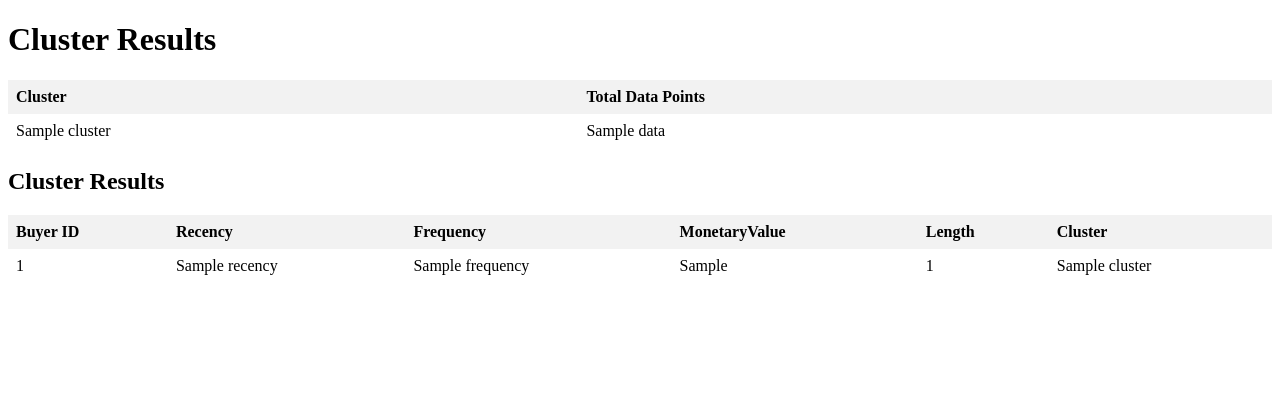
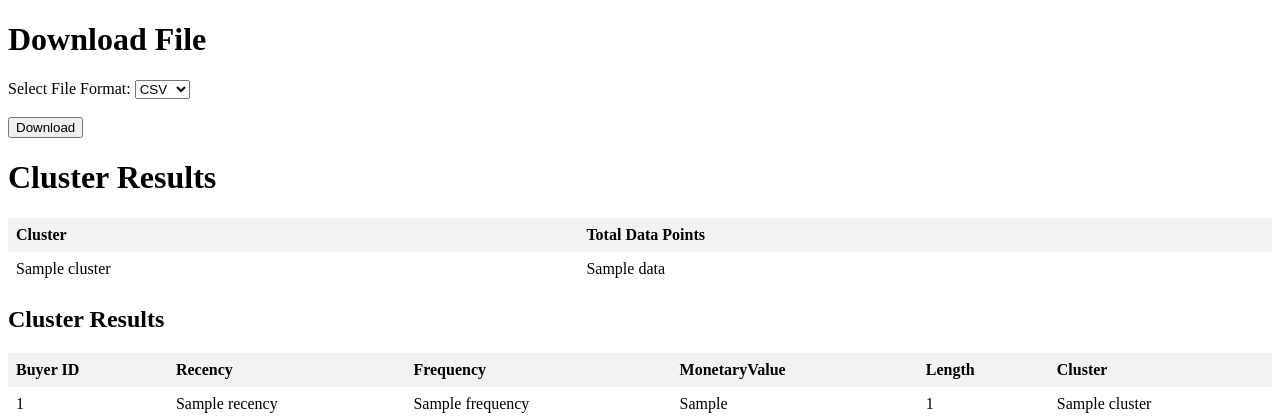
Before and after one commit to arinkistian/flask_project, a Flask app: template templates/cluster.html in a window 1280 px wide. Shown: the top 420 px of the page. Run offline with Flask 3, Linux system fonts and the light colour scheme; the template is opened without the code that fills it: most values are stand-ins (such as "Sample title", 1, 10 or a date in 2020); parts of the project's set-up code (start-up, migrations or seed data) failed here and were passed over.

Commit message:
download feature done

```diff
--- a/app.py
+++ b/app.py
@@ -1,5 +1,6 @@
-from flask import Flask, render_template, request, redirect, send_file
+from flask import Flask, render_template, request, redirect, send_file, make_response
 import pandas as pd
+from io import BytesIO
 
 from preprocess import preprocess_data
 from clustering import perform_clustering
@@ -7,6 +8,7 @@ from clustering import perform_clustering
 app = Flask(__name__)
 
 preprocessed_data = pd.DataFrame()
+merged_df = pd.DataFrame()
 
 def allowed_file(filename):
     return '.' in filename and filename.rsplit('.', 1)[1].lower() == 'csv'
@@ -41,25 +43,65 @@ def preprocess_route():
 
 @app.route('/cluster', methods=['GET'])
 def cluster_data():
-    global preprocessed_data, data_lrfm
+    global preprocessed_data, data_lrfm, merged_df
 
     n_clusters = 3
-    # clusters = perform_clustering(preprocessed_data, n_clusters, verbose=False)
-
-    # data_lrfm_copy = data_lrfm.copy()
-    # data_lrfm_copy['Cluster'] = clusters['Cluster']
-
-    # print(data_lrfm_copy)
 
     cluster_counts, df_clustered = perform_clustering(preprocessed_data, n_clusters)
 
     # Merge data_lrfm with df_clustered based on the index
     merged_df = data_lrfm.merge(df_clustered[['Cluster']], left_index=True, right_index=True)
 
-    # Merge data_lrfm with cluster_results based on the index
-    # merged_df = data_lrfm_copy.merge(cluster_results, left_index=True, right_index=True)
+    merged_df['buyer_id'] = range(1, len(merged_df) + 1)
+    # Move the "buyer_id" column to the left side
+    cols = merged_df.columns.tolist()
+    cols = ['buyer_id'] + [col for col in cols if col != 'buyer_id']
+    merged_df = merged_df[cols]
 
     return render_template('cluster.html', clusters=cluster_counts, data_lrfm=merged_df)
+
+@app.route('/download_merged_df', methods=['GET','POST'])
+def download_merged_df():
+    global merged_df
+
+    file_format = request.form['file_format']
+
+    if merged_df.empty:  # Check if merged_df is empty
+        return redirect('/cluster')  # Redirect to the appropriate page
+
+    if request.method == 'POST':
+        file_format = request.form['file_format']
+
+        # Create an in-memory file object
+        output = BytesIO()
+
+        # Export the merged_df DataFrame based on the selected file format
+        if file_format == 'csv':
+            merged_df.to_csv(output, index=False, encoding='utf-8-sig')
+            file_extension = 'csv'
+        elif file_format == 'excel':
+            merged_df.to_excel(output, index=False)
+            file_extension = 'xlsx'
+        else:
+            return 'Invalid file format.'
+
+        output.seek(0)  # Move the file object's position to the beginning
+
+        # Create a response with the file data
+        response = make_response(output.getvalue())
+
+        # Set the appropriate Content-Type and Content-Disposition headers
+        response.headers['Content-Type'] = 'text/csv' if file_extension == 'csv' else 'application/vnd.openxmlformats-officedocument.spreadsheetml.sheet'
+        response.headers['Content-Disposition'] = f'attachment; filename=merged_df.{file_extension}'
+
+        return response
+
+    return redirect('/cluster')
+
+@app.route('/download_cluster', methods=['GET'])
+def download_cluster():
+    return render_template('download_cluster.html')
+
 
 @app.route('/process_data')
 def process_data():
--- a/preprocess.py
+++ b/preprocess.py
@@ -56,6 +56,10 @@ def preprocess_data(df_):
 
     df_scaled = pd.DataFrame(df_scaled, columns=['Recency', 'Frequency', 'MonetaryValue', 'Length'])
 
+    # Reset the index and add 1 to the index values
+    df_scaled = df_scaled.reset_index(drop=True)
+    df_scaled.index += 1
+    print(data_lrfm)
     return data_lrfm, df_scaled
 
 # import pickle
--- a/templates/cluster.html
+++ b/templates/cluster.html
@@ -22,6 +22,17 @@
 </head>
 
 <body>
+    <h1>Download File</h1>
+    <form action="{{ url_for('download_merged_df') }}" method="post">
+        <label for="file_format">Select File Format:</label>
+        <select name="file_format" id="file_format">
+            <option value="csv">CSV</option>
+            <option value="excel">Excel</option>
+        </select>
+        <br><br>
+        <button type="submit">Download</button>
+    </form>
+    <!-- <a href="{{ url_for('download_cluster') }}">Download Merged DataFrame</a> -->
     <h1>Cluster Results</h1>
     <table>
         <thead>
--- a/templates/dashboard.html
+++ b/templates/dashboard.html
@@ -88,9 +88,9 @@
       });
     </script>
 
-    <a href="{{ url_for('saveddata') }}">
+    <!-- <a href="{{ url_for('saveddata') }}">
       <button class="custom-btn btn-2" style="margin-bottom: 10px;">Data Saved</button>
-    </a>
+    </a> -->
 
   </center>
 </body>
```
Also changed, not shown: templates/download_cluster.html (added, +21 -0 lines).
